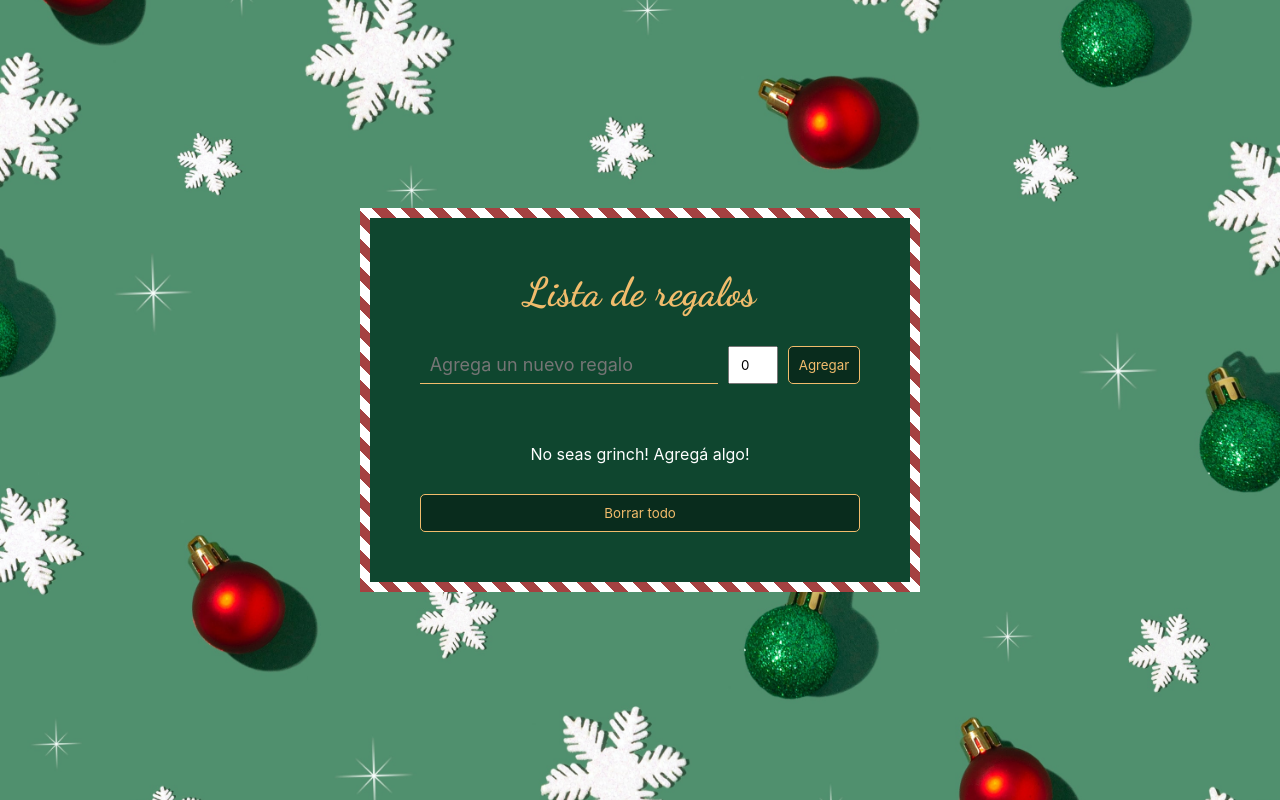
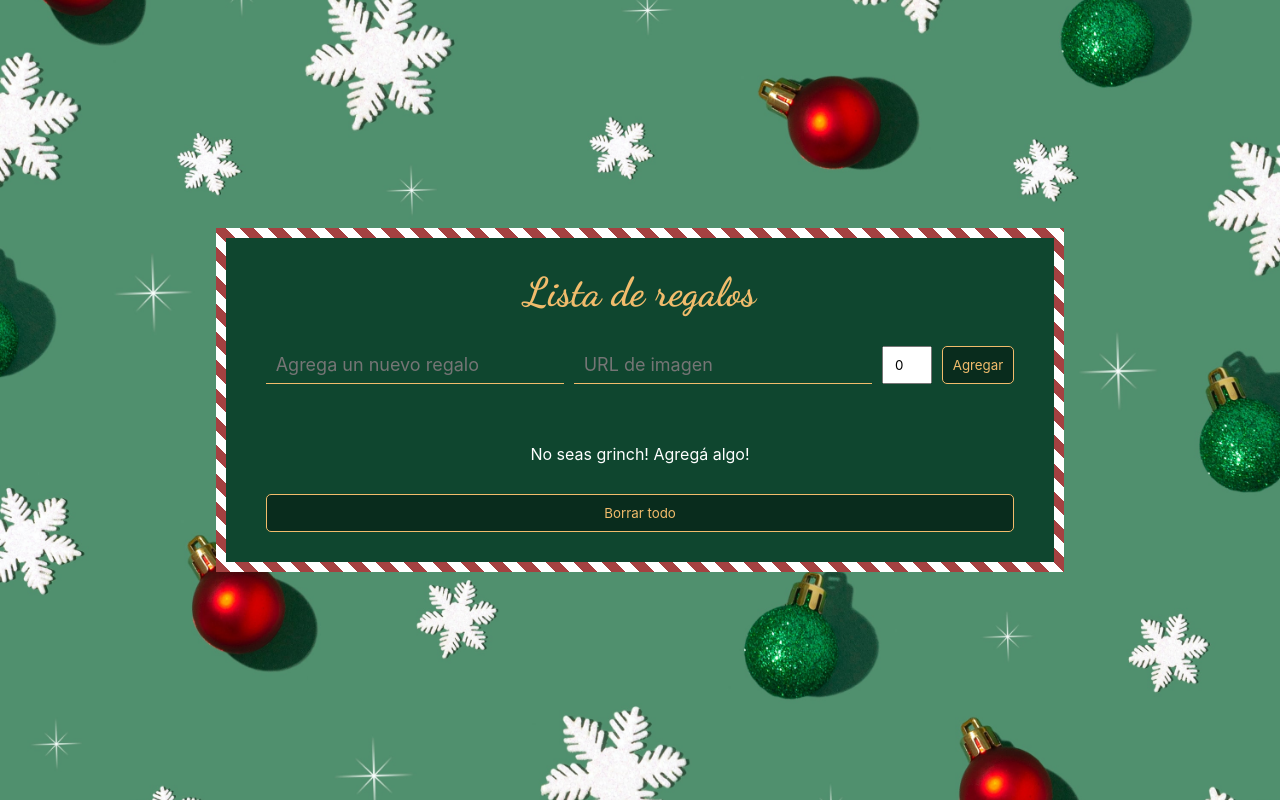
Before and after one commit to denisemarielf/adviency-2022, a React (Create React App) app in the folder adviency-2022/: page / in a window 1280 px wide. Built offline with nearby package versions, Linux system fonts and the light colour scheme.

Commit message:
Agregar dia 10

```diff
--- a/adviency-2022/src/App.css
+++ b/adviency-2022/src/App.css
@@ -16,7 +16,9 @@
 
 .wishlist-container {
   background-color: #0F462F;
-  padding: 50px;
+  padding: 30px;
+  padding-left: 40px;
+  padding-right: 40px;
   display: flex;
   flex-direction: column;
   gap: 30px;
@@ -42,7 +44,7 @@
 }
 
 .wishlist-list {
-  display: flex;
+  display: grid;
   flex-direction: column;
   gap: 10px;
   font-size: large;
@@ -64,6 +66,7 @@
   border-bottom: 1px solid #f1bc6c;
   color: white;
   font-size: large;
+  width: 40%;
 }
 
 .form-button, .clear-button  {
@@ -83,8 +86,9 @@
 }
 
 .list-item {
-  display: flex;
-  justify-content: space-between;
+  display: grid;
+  grid-template-columns: 15% 80% 5%;
+  align-items: center;
 }
 
 .list-button{
@@ -113,3 +117,14 @@
   place-items: center;
   padding: 5px;
 }
+
+.img-container {
+  width: auto;
+}
+
+.gift-img {
+  color: #A60112;
+  width: 60px;
+  height: 60px;
+  object-fit: cover;
+}
--- a/adviency-2022/src/App.tsx
+++ b/adviency-2022/src/App.tsx
@@ -10,6 +10,8 @@ type GiftsReducerAction = {
   name: string
   id: string
   quantity: number
+  img: string
+
 } | {
       type: "deleted"
       id: string
@@ -29,7 +31,8 @@ function giftsReducer(gifts: Gift[], action: GiftsReducerAction) {
         {
           id: action.id,
           name: action.name,
-          quantity: action.quantity
+          quantity: action.quantity,
+          img: action.img
         }
       ]
 
@@ -72,7 +75,8 @@ function App() {
       type: "added",
       name: newGift.name,
       id: newGift.id,
-      quantity: newGift.quantity
+      quantity: newGift.quantity,
+      img: newGift.img
     })
 
   }
--- a/adviency-2022/src/components/Form.tsx
+++ b/adviency-2022/src/components/Form.tsx
@@ -13,7 +13,8 @@ interface FormProps {
 const INITIAL_STATE = {
     name: "",
     id: "",
-    quantity: 0
+    quantity: 0,
+    img: ""
 }
 
 type FormReducerAction = {
@@ -77,6 +78,7 @@ export default function Form({ onNewGift }: FormProps){
     return (
         <form className="form" onSubmit={handleSubmit}>
             <input className="form-input" onChange={handleChange} value={inputValue.name} type="text" name="name" placeholder="Agrega un nuevo regalo"></input>
+            <input className="form-input" onChange={handleChange} value={inputValue.img} type="text" name="img" placeholder="URL de imagen" />
             <input className="form-input-quantity" onChange={handleChange} value={inputValue.quantity} type="number" name="quantity" ></input>
             <button className="form-button">Agregar</button>
         </form>
--- a/adviency-2022/src/components/List.tsx
+++ b/adviency-2022/src/components/List.tsx
@@ -1,6 +1,6 @@
 import { Gift } from "../types"
 import { FontAwesomeIcon } from "@fortawesome/react-fontawesome"
-import { faXmark } from "@fortawesome/free-solid-svg-icons"
+import { faXmark, faGift } from "@fortawesome/free-solid-svg-icons"
 
 interface Props {
     gifts: Array<Gift>
@@ -12,8 +12,12 @@ export default function List ({gifts, onDeleteGift}: Props) {
     const renderList = (): JSX.Element[] => {
         console.log(gifts)
          return gifts.map(gift => {
-            return <li className="list-item">{`${gift.quantity} ${gift.name} `}
-            <button onClick={()=>onDeleteGift(gift.id)} className="list-button"><FontAwesomeIcon icon={faXmark} /></button></li>
+            return <li className="list-item">
+                <div className="img-container">
+                {gift.img? <img className="gift-img" alt={`${gift.name}`} src={gift.img}></img> : <FontAwesomeIcon className="gift-img" icon={faGift} />}
+                </div>
+                {`${gift.quantity} ${gift.name} `}
+                <button onClick={()=>onDeleteGift(gift.id)} className="list-button"><FontAwesomeIcon icon={faXmark} /></button></li>
           }
           )
 
--- a/adviency-2022/src/types.d.ts
+++ b/adviency-2022/src/types.d.ts
@@ -2,4 +2,5 @@ export interface Gift {
     name: string
     id: string
     quantity: number
+    img: string
   }
```
Also changed, not shown: 2 other files (tests, documents, lock files or other folders).
